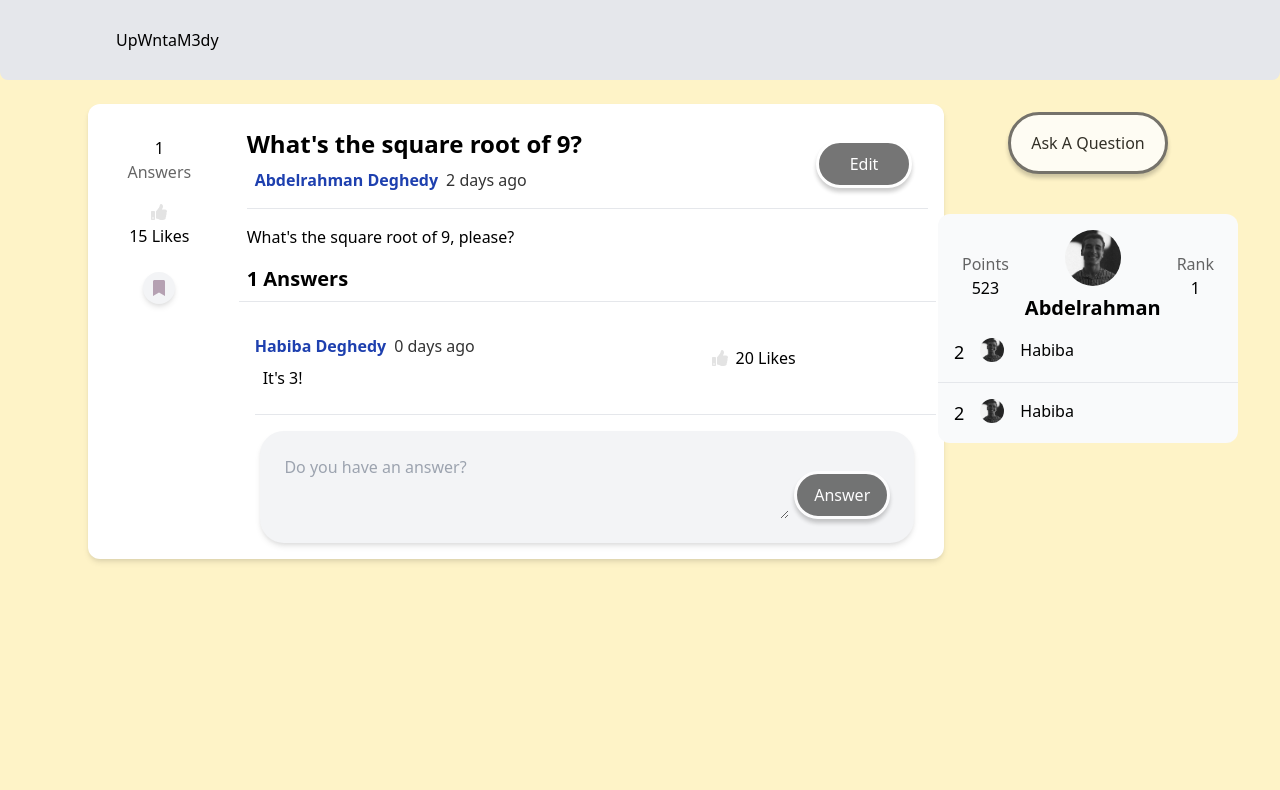
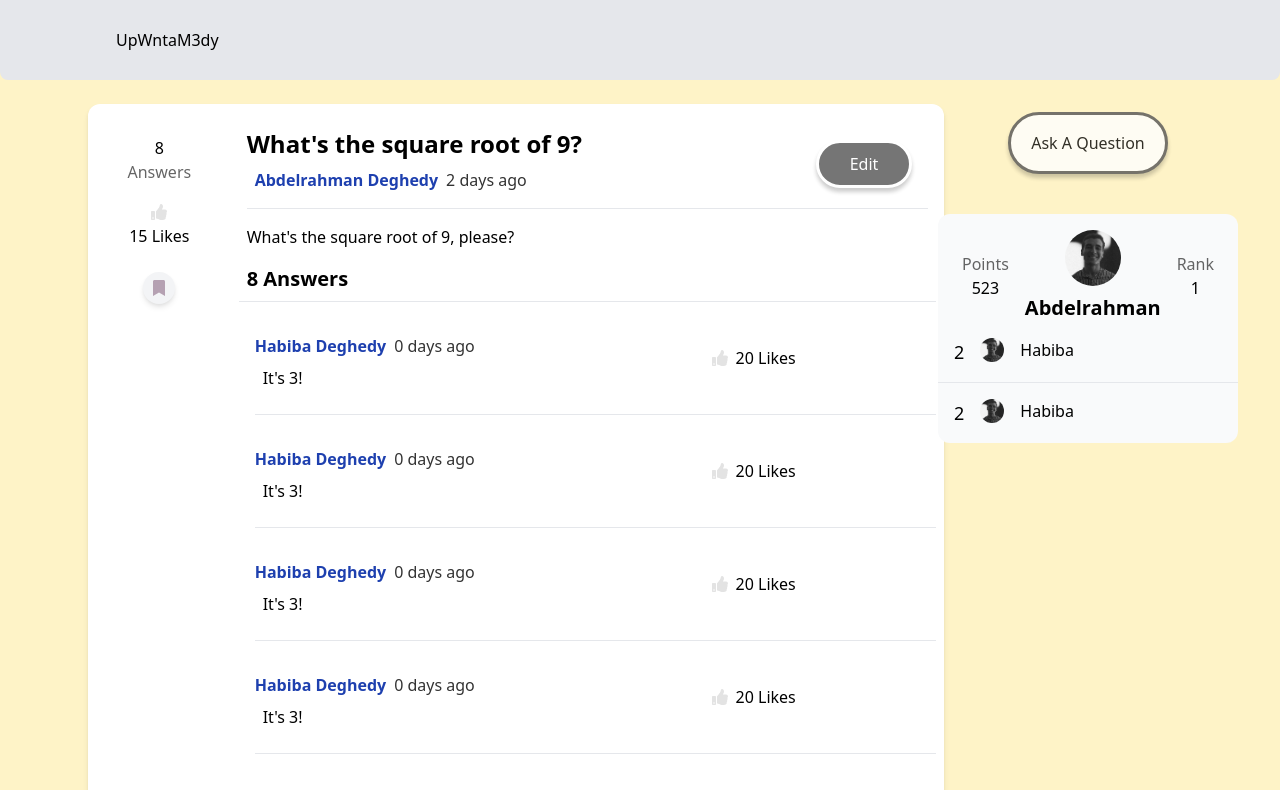
Before and after one commit to AbdelrahmanDeghedy/UpWntaM3dy, a Vue app in the folder upwntam3dy/: page /questions/4 in a window 1280 px wide. Shown: the top 790 px of the page. Built offline with nearby package versions, Linux system fonts and the light colour scheme.

Commit message:
Fixed the outer answer button

```diff
--- a/upwntam3dy/src/_utils/data.js
+++ b/upwntam3dy/src/_utils/data.js
@@ -40,10 +40,74 @@ export const answers = [
     liked: false,
   },
   {
+    id: 10,
+    ownerId: 18010918,
+    questionOfAnswerId: 4,
+    text: "It's 3!",
+    time: Date.now(),
+    likes: 20,
+    liked: false,
+  },
+  {
+    id: 10,
+    ownerId: 18010918,
+    questionOfAnswerId: 4,
+    text: "It's 3!",
+    time: Date.now(),
+    likes: 20,
+    liked: false,
+  },
+  {
+    id: 10,
+    ownerId: 18010918,
+    questionOfAnswerId: 4,
+    text: "It's 3!",
+    time: Date.now(),
+    likes: 20,
+    liked: false,
+  },
+  {
+    id: 10,
+    ownerId: 18010918,
+    questionOfAnswerId: 4,
+    text: "It's 3!",
+    time: Date.now(),
+    likes: 20,
+    liked: false,
+  },
+  {
+    id: 10,
+    ownerId: 18010918,
+    questionOfAnswerId: 4,
+    text: "It's 3!",
+    time: Date.now(),
+    likes: 20,
+    liked: false,
+  },
+  {
+    id: 10,
+    ownerId: 18010918,
+    questionOfAnswerId: 4,
+    text: "It's 3!",
+    time: Date.now(),
+    likes: 20,
+    liked: false,
+  },
+  {
+    id: 10,
+    ownerId: 18010918,
+    questionOfAnswerId: 4,
+    text: "It's 3!",
+    time: Date.now(),
+    likes: 20,
+    liked: false,
+  },
+
+  {
     id: 5,
     ownerId: 18010917,
     questionOfAnswerId: 2,
-    text: "It's 3!",
+    text: "It's 3!!!!!!!1!",
     time: Date.now(),
     likes: 5,
     liked: false,
--- a/upwntam3dy/src/components/QuestionCard.vue
+++ b/upwntam3dy/src/components/QuestionCard.vue
@@ -28,7 +28,9 @@
       </div>
     </div>
     <div class="py-6 w-1/6 flex flex-col items-center">
-      <the-button content="Answer" type="secondary" size="small" />
+      <router-link :to="{ name: 'Question', params: { qId: id } }">
+        <the-button content="Answer" type="secondary" size="small" @click="handleAnswerClick"/>
+      </router-link>
       <div
         class="mt-2 bg-gray-100 w-8 h-8 flex items-center justify-center rounded-full shadow-md cursor-pointer"
         @click="toggleBookmark"
@@ -43,7 +45,7 @@
 import TheButton from "./TheButton.vue";
 
 import getFromIdMixin from '@/mixins/getFromIdMixin';
-import { questions } from '@/_utils/data';
+// import { questions } from '@/_utils/data';
 import { getDayDifference } from "@/_utils/helper";
 
 export default {
@@ -76,6 +78,11 @@ export default {
     };
   },
   methods: {
+    handleAnswerClick(){
+      this.handlePageRouting();
+      this.$store.commit("toggleScrollToAnswer");
+      // console.log(this.$store.state.scrollToAnswer);
+    },
     initializeValues(){
       this.answersNumber = this.question.answersIds.length;
       this.text = this.question.title;
--- a/upwntam3dy/src/components/QuestionDetail.vue
+++ b/upwntam3dy/src/components/QuestionDetail.vue
@@ -63,7 +63,7 @@
           </div>
         </div>
 
-        <div class="mt-4 mx-auto mb-4">
+        <div class="mt-4 mx-auto mb-4" ref="answerComment">
             <question-create
               :answerMode="true"
               :id="$route.params.qId"
@@ -112,16 +112,29 @@ export default {
       questionMode: "details",  // "details" or "edit"
     };
   },
+  updated(){
+    this.scrollToAnswer();
+  },
   async mounted(){
     await setTimeout(() => {
       this.initializeValues();
     }, 0)
+      this.scrollToAnswer();
+
 
   },
   computed : {
-//
+    //
   },
   methods :{
+    async scrollToAnswer(){
+      if (!this.$store.state.scrollToAnswer) return;
+
+      this.$refs.answerComment.scrollIntoView({behavior: 'smooth'});
+      await setTimeout(() => {
+        this.$store.commit("toggleScrollToAnswer");
+      }, 0);
+    },
     handleEdit(){
      this.questionMode = "edit";
     },
--- a/upwntam3dy/src/store/index.ts
+++ b/upwntam3dy/src/store/index.ts
@@ -18,6 +18,7 @@ export const store = createStore({
       likeSecondaryColor: "#e3e3e3",
       bookmarkPrimaryColor: "#d4267a",
       bookmarkSecondaryColor: "#b5a1b2",
+      scrollToAnswer: false
     };
   },
   mutations,
--- a/upwntam3dy/src/store/interfaces.ts
+++ b/upwntam3dy/src/store/interfaces.ts
@@ -16,4 +16,6 @@ export interface stateType {
   likeSecondaryColor: string;
   bookmarkPrimaryColor: string;
   bookmarkSecondaryColor: string;
+
+  scrollToAnswer: boolean;
 }
--- a/upwntam3dy/src/store/mutations.ts
+++ b/upwntam3dy/src/store/mutations.ts
@@ -47,4 +47,8 @@ export const mutations = {
   setPageMode(state: stateType, payload: any): void {
     state.pageMode = payload;
   },
+
+  toggleScrollToAnswer(state: stateType): void {
+    state.scrollToAnswer= !state.scrollToAnswer;
+  },
 };
```
